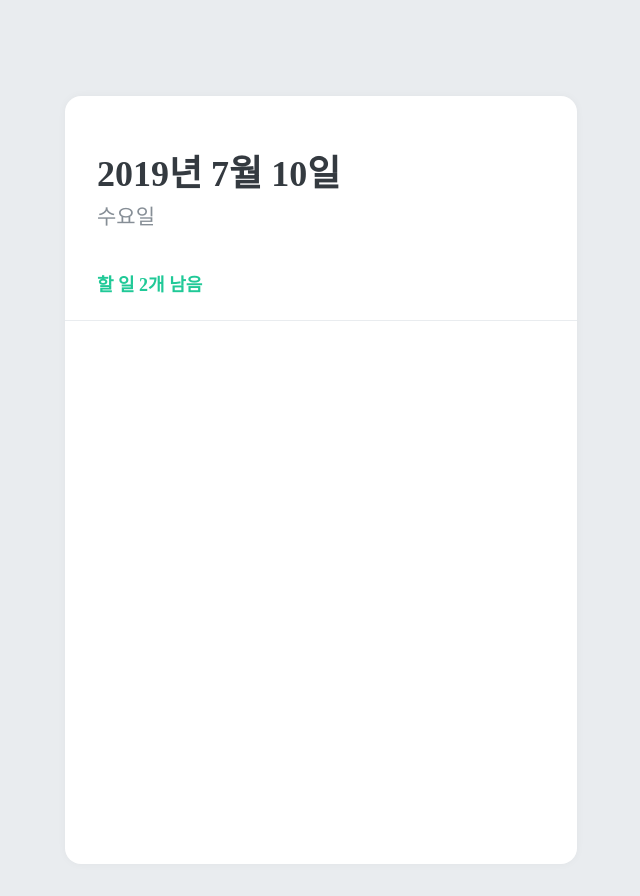
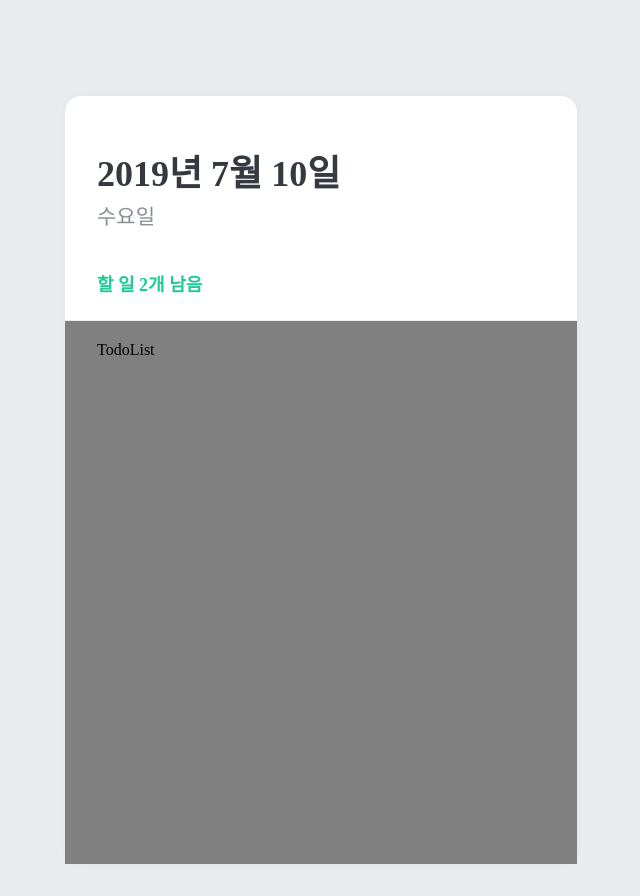
Before and after one commit to Doosies/stdreact, a React (Create React App) app in the folder front/: page / in a window 1280 px wide. Shown: the whole page, without its empty margins (319-959 px from the left). Built offline with nearby package versions, Linux system fonts and the light colour scheme.

Commit message:
TodoList추가

```diff
--- a/front/src/TodoList/App.tsx
+++ b/front/src/TodoList/App.tsx
@@ -1,6 +1,7 @@
 import React from 'react';
 import { createGlobalStyle } from 'styled-components';
 import TodoHead from './TodoHead';
+import TodoList from './TodoList';
 import TodoTemplate from './TodoTemplate';
 
 const GlobalStyle = createGlobalStyle`
@@ -15,6 +16,7 @@
       <GlobalStyle />
       <TodoTemplate>
         <TodoHead />
+        <TodoList />
       </TodoTemplate>
     </>
   );
--- /dev/null
+++ b/front/src/TodoList/TodoList.tsx
@@ -0,0 +1,20 @@
+import React, {useState} from 'react';
+import styled from 'styled-components';
+
+
+const TodoListBlock = styled.div`
+    flex: 1;
+    padding: 20px 32px;
+    padding-bottom: 48px;
+    overflow-y: auto;
+    background: gray;
+`
+const TodoList = () => {
+    return (
+        <TodoListBlock>
+            TodoList
+        </TodoListBlock>
+    );
+}
+
+export default TodoList;
```
